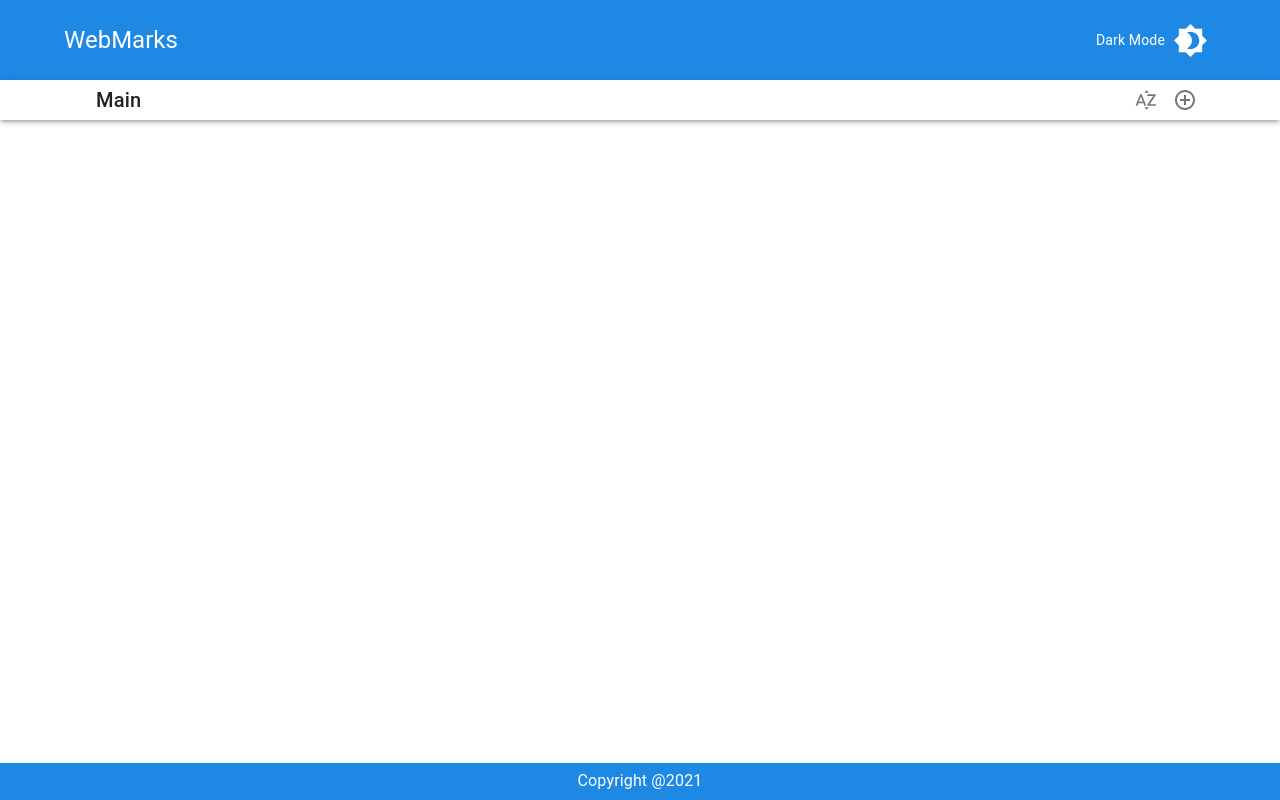
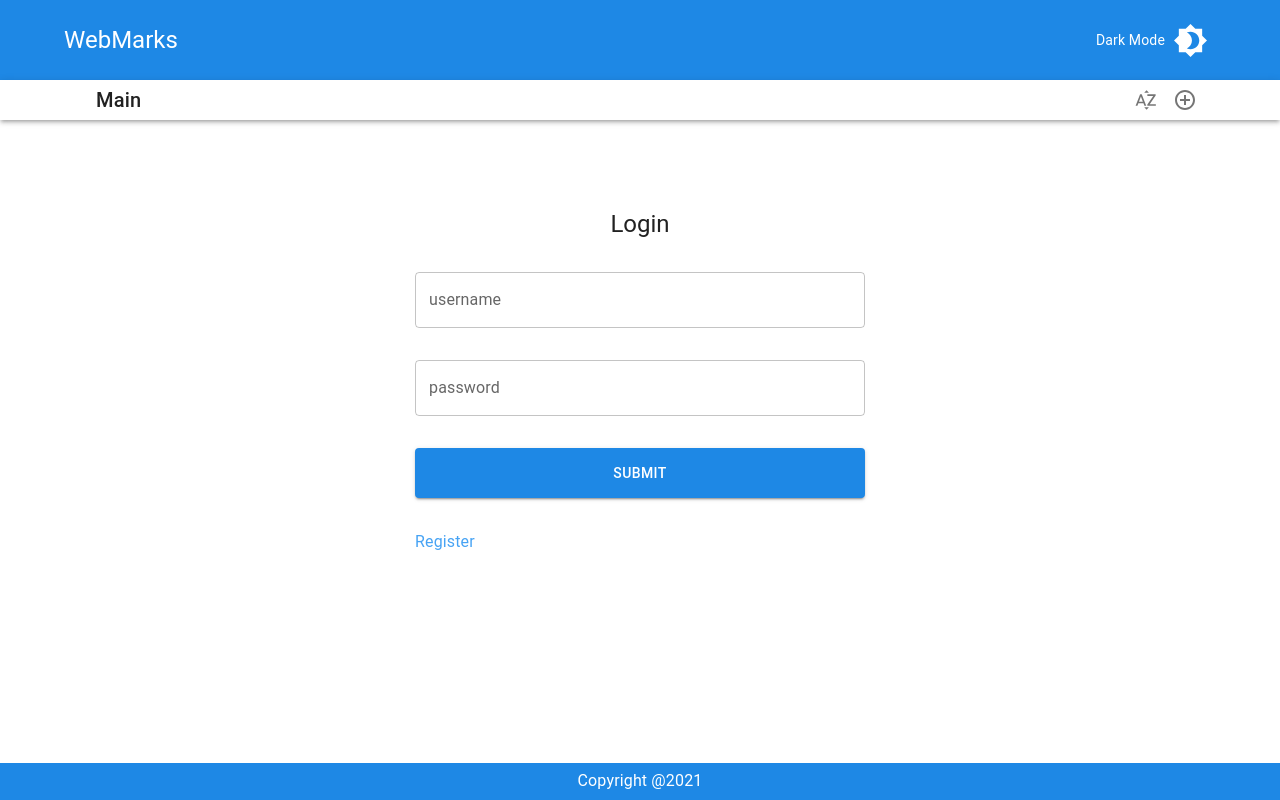
Before and after one commit to ElierHP/webmarks, a React (Create React App) app: page /login in a window 1280 px wide. Built offline with nearby package versions, Linux system fonts and the light colour scheme; no server answers.

Commit message:
Add: login route & form

```diff
--- a/src/App.js
+++ b/src/App.js
@@ -1,9 +1,8 @@
-import { Home } from "./pages/index";
+import { Home, Register, Login } from "./pages/index";
 import { DarkModeProvider } from "./context/DarkModeProvider";
 import { Routes, Route } from "react-router-dom";
 import { AppDataProvider } from "./context/AppDataProvider";
 import Layout from "./layout/Layout";
-import Register from "./pages/register";
 
 function App() {
   return (
@@ -13,6 +12,7 @@ function App() {
           <Routes>
             <Route path="/" element={<Home />} />
             <Route path="/register" element={<Register />} />
+            <Route path="/login" element={<Login />} />
           </Routes>
         </Layout>
       </DarkModeProvider>
--- a/src/pages/index.js
+++ b/src/pages/index.js
@@ -1,3 +1,5 @@
 import Home from "./home";
+import Register from "./register";
+import Login from "./login";
 
-export { Home };
+export { Home, Register, Login };
--- /dev/null
+++ b/src/pages/login.js
@@ -0,0 +1,114 @@
+import React from "react";
+import { useForm } from "react-hook-form";
+import { yupResolver } from "@hookform/resolvers/yup";
+import { schema } from "../validations/user";
+import { Link } from "react-router-dom";
+import { Link as MuiLink } from "@mui/material";
+import {
+  Container,
+  FormControl,
+  TextField,
+  Typography,
+  Button,
+} from "@mui/material";
+
+function Login() {
+  const {
+    register,
+    handleSubmit,
+    formState: { errors },
+  } = useForm({
+    resolver: yupResolver(schema),
+  });
+
+  const onSubmit = ({ username, password }) => {
+    console.log(`username: ${username}, password: ${password}`);
+  };
+  return (
+    <Container
+      sx={{
+        display: {
+          xs: "block",
+          sm: "flex",
+        },
+        justifyContent: "center",
+        alignItems: "center",
+      }}
+    >
+      <form id="login" onSubmit={handleSubmit(onSubmit)}>
+        <FormControl
+          sx={{
+            paddingTop: "5rem",
+            paddingBottom: "5rem",
+            gap: "2rem",
+            width: {
+              xs: "100%",
+              sm: "450px",
+            },
+          }}
+        >
+          {/* Title */}
+          <Typography variant="h5" align="center">
+            Login
+          </Typography>
+
+          {/* Username */}
+          {!errors.username ? (
+            <TextField
+              id="username"
+              label="username"
+              variant="outlined"
+              color="primary"
+              {...register("username")}
+            />
+          ) : (
+            // Username Error
+            <TextField
+              id="username-error"
+              label="username"
+              error
+              helperText={errors.username.message}
+              {...register("username")}
+            />
+          )}
+
+          {/* Password */}
+          {!errors.password ? (
+            <TextField
+              label="password"
+              variant="outlined"
+              color="primary"
+              {...register("password")}
+            />
+          ) : (
+            // Password Error
+            <TextField
+              id="password-error"
+              label="password"
+              error
+              helperText={errors.password.message}
+              {...register("password")}
+            />
+          )}
+          <Button
+            type="submit"
+            variant="contained"
+            color="primary"
+            sx={{ padding: ".8rem" }}
+          >
+            Submit
+          </Button>
+
+          {/* Register Link */}
+          <Link to="/register" style={{ textDecoration: "none" }}>
+            <MuiLink color="primary.light" underline="none">
+              Register
+            </MuiLink>
+          </Link>
+        </FormControl>
+      </form>
+    </Container>
+  );
+}
+
+export default Login;
```
